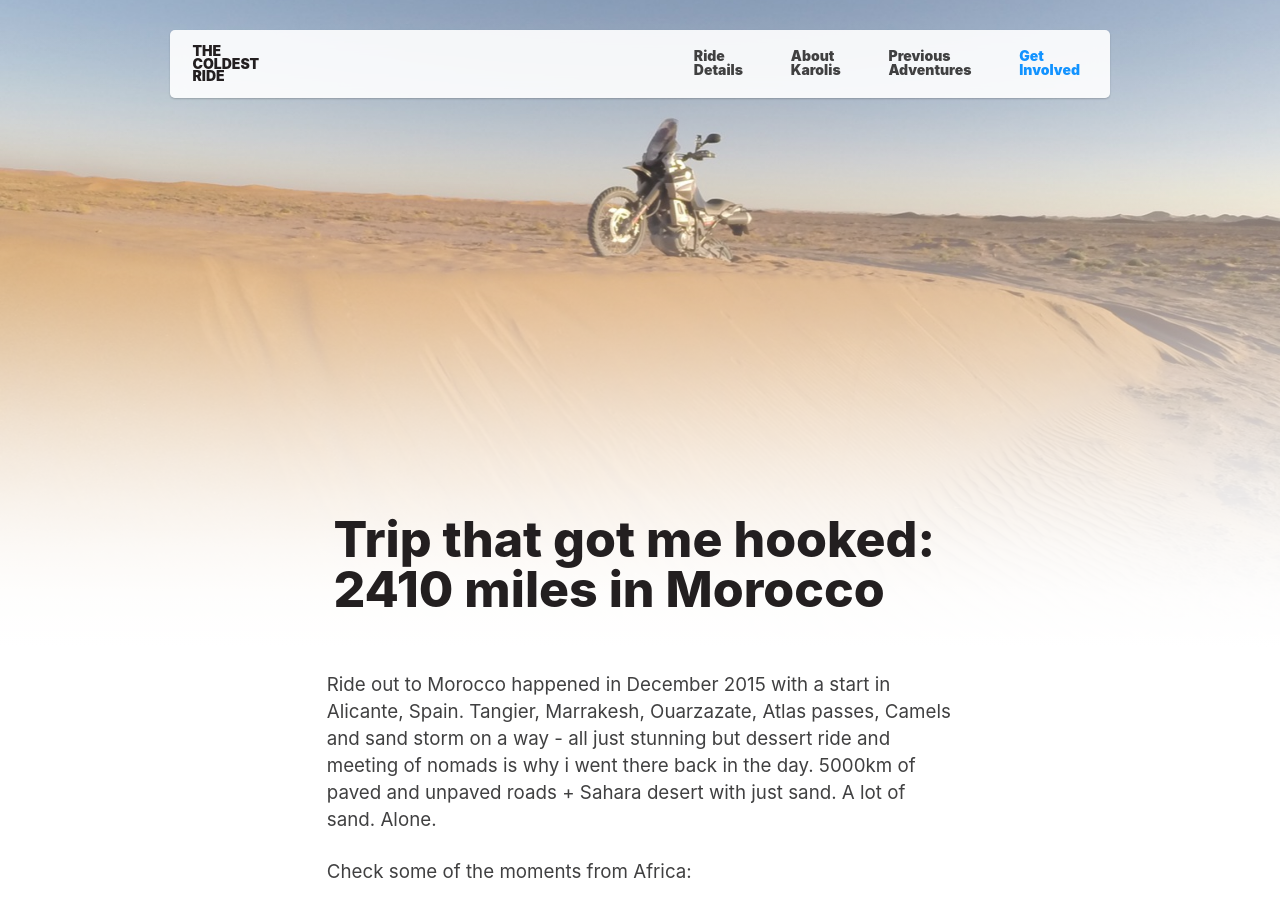
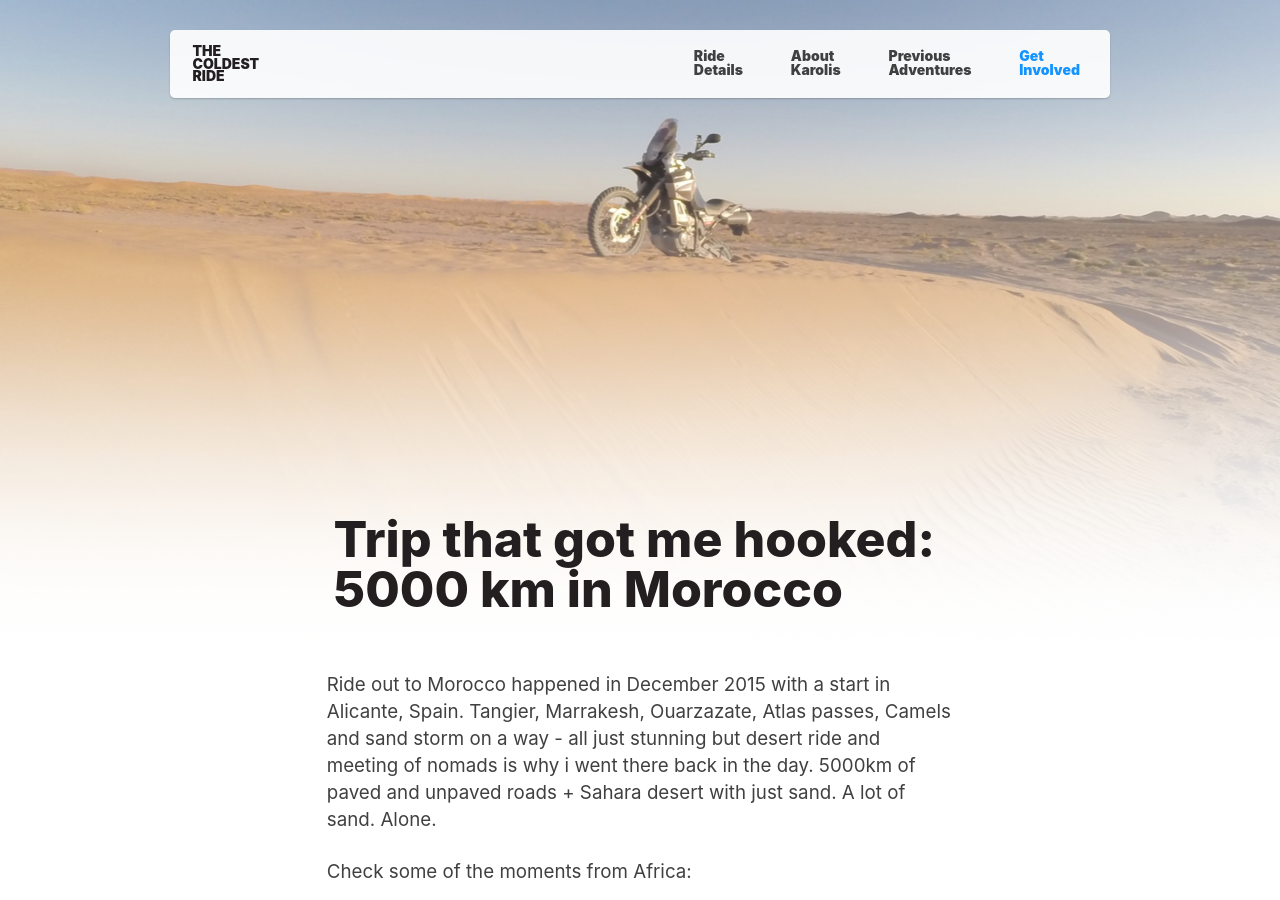
Before and after one commit to karolismieliauskas/thecoldestride.com, a Jekyll site: the page built from pages/morocco.html, in a window 1280 px wide and 900 px high. Built offline with Jekyll 4.4.1, drawn with Linux system fonts in a browser that asks for light colours.

Commit message:
Update morocco.yml

```diff
--- a/_data/morocco.yml
+++ b/_data/morocco.yml
@@ -1,6 +1,6 @@
 hero:
-  title: "Trip that got me hooked: 2410 miles in Morocco"
+  title: "Trip that got me hooked: 5000 km in Morocco"
 body: |
-  Ride out to Morocco happened in December 2015 with a start in Alicante, Spain. Tangier, Marrakesh, Ouarzazate, Atlas passes, Camels and sand storm on a way - all just stunning but dessert ride and meeting of nomads is why i went there back in the day. 5000km of paved and unpaved roads + Sahara desert with just sand. A lot of sand. Alone.
+  Ride out to Morocco happened in December 2015 with a start in Alicante, Spain. Tangier, Marrakesh, Ouarzazate, Atlas passes, Camels and sand storm on a way - all just stunning but desert ride and meeting of nomads is why i went there back in the day. 5000km of paved and unpaved roads + Sahara desert with just sand. A lot of sand. Alone.
 
   Check some of the moments from Africa:
```
